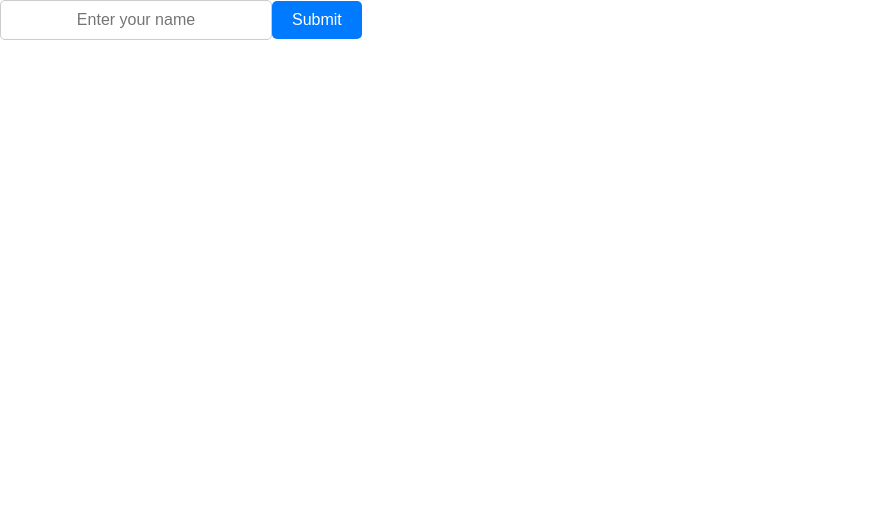
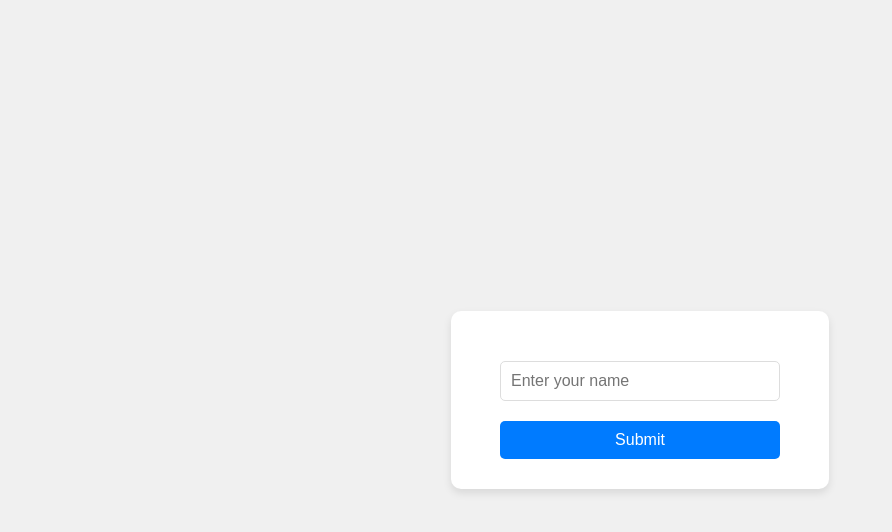
Before and after one commit to K-Senthil-Shunmugam/realms-of-discovery-front-end, a React (Create React App) app: page / in a window 1280 px wide. Shown: the top 532 px of the page, without its empty margins (0-892 px from the left). Built offline with nearby package versions, Linux system fonts and the light colour scheme.

Commit message:
Update App.css

```diff
--- a/src/App.css
+++ b/src/App.css
@@ -1,23 +1,75 @@
+/* App.css */
+
+/* Overall page styling */
+body {
+  margin: 0;
+  font-family: 'Arial', sans-serif;
+  background-color: #f0f0f0;
+  display: flex;
+  justify-content: center;
+  align-items: center;
+  height: 100vh;
+  text-align: center;
+}
+
+/* Main container for centering the content */
+.App {
+  background-color: #fff;
+  padding: 30px;
+  border-radius: 10px;
+  box-shadow: 0 4px 8px rgba(0, 0, 0, 0.1);
+  width: 100%;
+  max-width: 400px;
+  box-sizing: border-box;
+}
+
+/* Header */
+.App-header {
+  display: flex;
+  flex-direction: column;
+  align-items: center;
+}
+
+/* Input field styling */
 .App-input {
   padding: 10px;
+  margin: 20px 0;
+  border: 1px solid #ddd;
+  border-radius: 5px;
+  width: 100%;
+  max-width: 280px;
   font-size: 16px;
-  border: 1px solid #ccc;
-  border-radius: 5px;
-  width: 250px;
-  text-align: center;
-  margin-bottom: 10px;
+  box-sizing: border-box;
 }
 
+.App-input:focus {
+  outline: none;
+  border-color: #007bff;
+}
+
+/* Button styling */
 .App-button {
+  background-color: #007bff;
+  color: #fff;
+  border: none;
   padding: 10px 20px;
-  font-size: 16px;
-  color: white;
-  background-color: #007bff;
-  border: none;
   border-radius: 5px;
   cursor: pointer;
+  font-size: 16px;
+  width: 100%;
+  max-width: 280px;
+  transition: background-color 0.3s;
 }
 
 .App-button:hover {
   background-color: #0056b3;
 }
+
+/* Message styling */
+p {
+  margin-top: 20px;
+  color: #333;
+  font-size: 18px;
+  font-weight: 500;
+  line-height: 1.5;
+}
```
